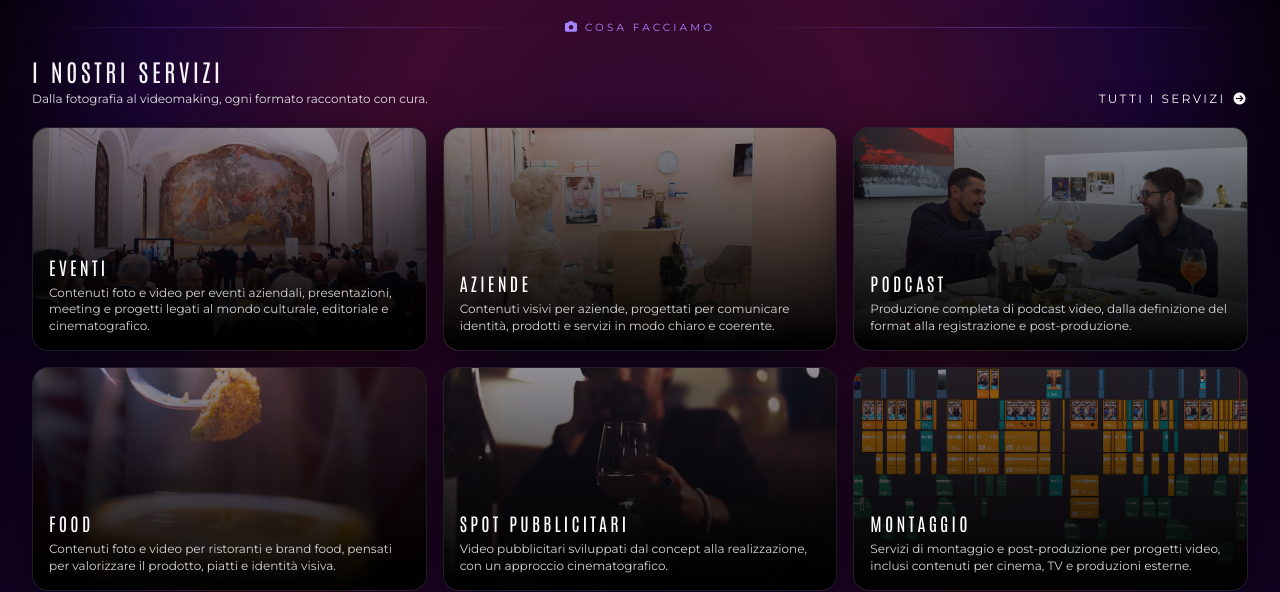
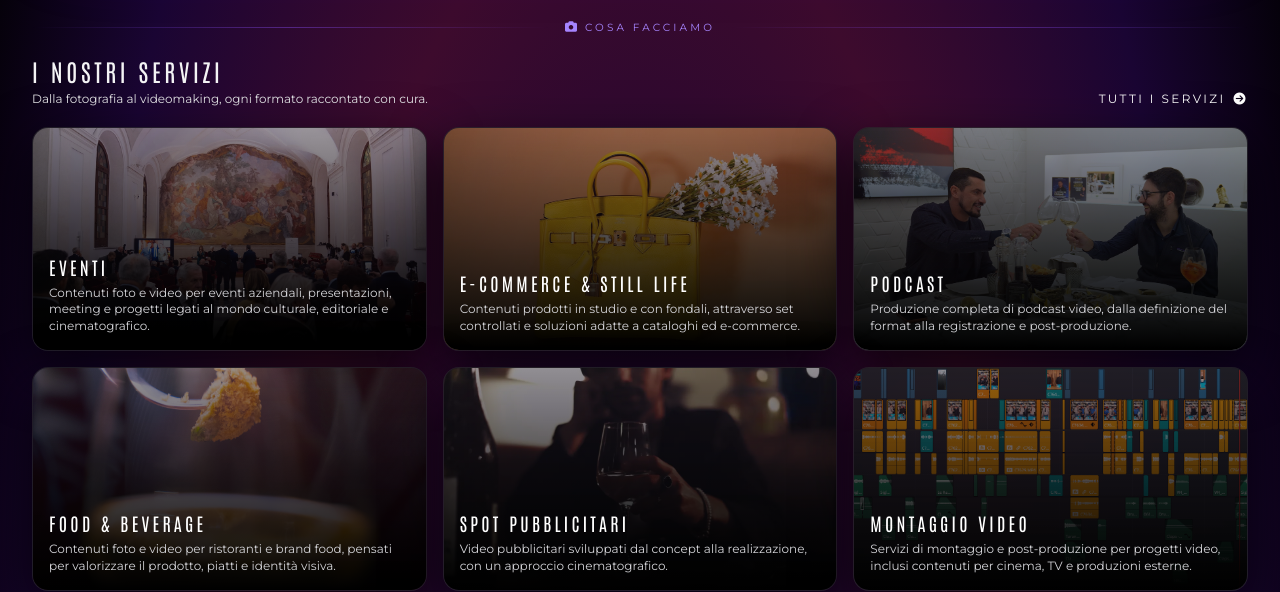
Before and after one commit to alelodato/future-frames-next, a Next.js app: page / in a window 1280 px wide. Shown: the part 1680-2272 px from the top of the page. Built offline with nearby package versions, Linux system fonts and the light colour scheme.

Commit message:
modificato card servizi nella homepage

```diff
--- a/src/app/servizi/page.jsx
+++ b/src/app/servizi/page.jsx
@@ -65,7 +65,7 @@ const services = [
     id: "food",
     index: "06",
     icon: "fa-solid fa-utensils",
-    label: "Food",
+    label: "Food & Beverage",
     title: "Contenuti che",
     subtitle: "valorizzano il prodotto.",
     body: "Costruiamo l'immagine visiva di ristoranti e brand food con contenuti pensati per social, menu e campagne.",
@@ -79,7 +79,7 @@ const services = [
     label: "E-commerce & Still Life",
     title: "Immagini pulite,",
     subtitle: "precise e coerenti.",
-    body: "Realizziamo contenuti prodotto in studio, con fondali, attraverso set controllati e soluzioni adatte a cataloghi ed e-commerce.",
+    body: "Realizziamo contenuti prodotti in studio e con fondali, attraverso set controllati e soluzioni adatte a cataloghi ed e-commerce.",
     list: [],
     media: { type: "image", src: "/images/e-commerce.jpg", alt: "E-commerce Still Life" },
   },
--- a/src/components/Intro.jsx
+++ b/src/components/Intro.jsx
@@ -123,10 +123,10 @@ const services = [
     text: "Contenuti foto e video per eventi aziendali, presentazioni, meeting e progetti legati al mondo culturale, editoriale e cinematografico.",
   },
   {
-    id: "aziende",
-    img: "/images/aziende.webp",
-    title: "AZIENDE",
-    text: "Contenuti visivi per aziende, progettati per comunicare identità, prodotti e servizi in modo chiaro e coerente.",
+    id: "e-commerce",
+    img: "/images/borsa.webp",
+    title: "E-COMMERCE & STILL LIFE",
+    text: "Contenuti prodotti in studio e con fondali, attraverso set controllati e soluzioni adatte a cataloghi ed e-commerce.",
   },
   {
     id: "podcast",
@@ -137,7 +137,7 @@ const services = [
   {
     id: "food",
     img: "/images/food.jpg",
-    title: "FOOD",
+    title: "FOOD & BEVERAGE",
     text: "Contenuti foto e video per ristoranti e brand food, pensati per valorizzare il prodotto, piatti e identità visiva.",
   },
   {
@@ -149,7 +149,7 @@ const services = [
   {
     id: "montaggio",
     img: "/images/montaggio2.png",
-    title: "MONTAGGIO",
+    title: "MONTAGGIO VIDEO",
     text: "Servizi di montaggio e post-produzione per progetti video, inclusi contenuti per cinema, TV e produzioni esterne.",
   },
 ];
```
Also changed, not shown: public/images/borsa.webp (added).
